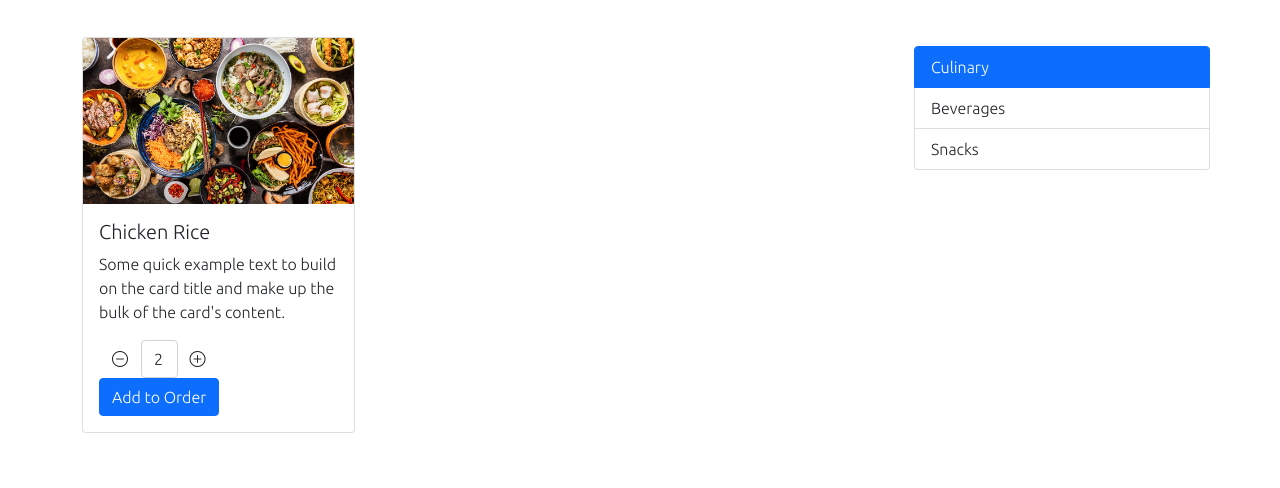
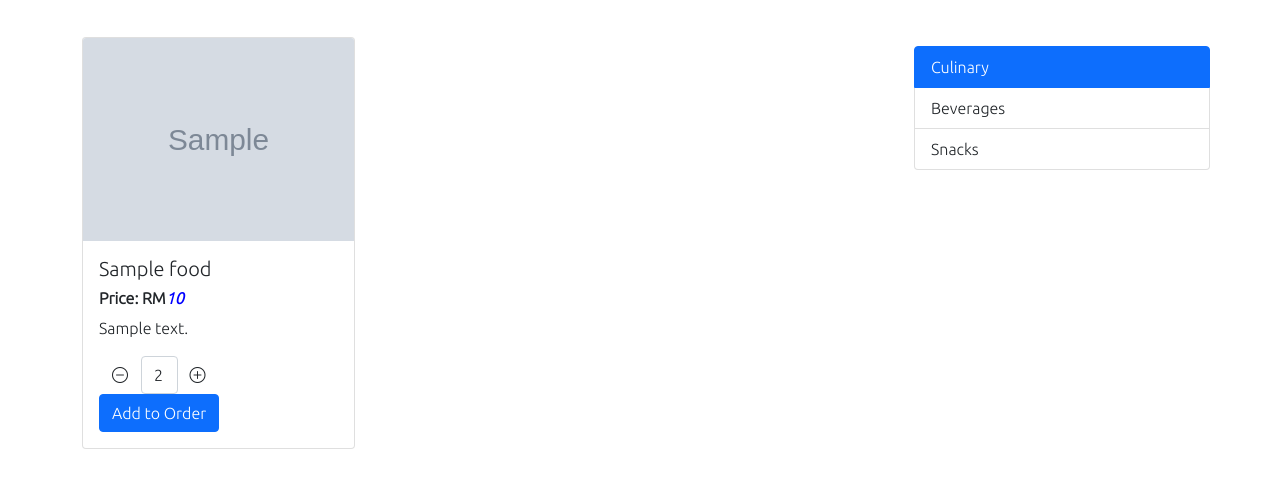
Before and after one commit to desmondweh29/Food-Ordering-System, a PHP site: page /Webtech/menu.php in a window 1280 px wide. Shown: the part 71-559 px from the top of the page. Run offline with PHP 8.4, Linux system fonts and the light colour scheme; tables that the repository leaves empty or names only in its code hold one stand-in row (values such as "Sample post"); grey boxes marked "Sample" are stand-in pictures.

Commit message:
Load db to menu

```diff
--- a/menu.php
+++ b/menu.php
@@ -21,14 +21,18 @@
 <div class="container-lg position-relative">
     <div class="row g-2" id="spacer-2">
 
-    <!-- echo start from here -->
+    <?php
+        $count = 0;
+        while ($row = mysqli_fetch_assoc($result))
+        {
+    ?>
         <div class="col-lg-3 col-md-4">
             <div class="card menu-card">
-                <img src="images/food.jpg" class="card-img-top" alt="...">
+                <img src="images/<?php echo $row["image"]?>" class="card-img-top" alt="...">
                 <div class="card-body">
-                    <h5 class="card-title">Chicken Rice</h5>
-                    <p class="card-text">Some quick example text to build on the card title and make up the bulk of
-                        the card's content.</p>
+                    <h5 class="card-title"><?php echo $row["name"]?></h5>
+                    <h6><b><span>Price: RM</span><span class="price-font"><?php echo $row["price"]?></span></b></h6>
+                    <p class="card-text"><?php echo $row["description"]?></p>
                     <span class="col-6">
                         <div class="btn-group position-static bottom-0 start-50 translate-x">
                             <button type="button" class="btn bi-dash-circle" data-type="minus"></button>
@@ -48,10 +52,17 @@
             <!-- End of .card  -->
         </div>
 
+    <?php
+            $count = $count + 1;
+            if ($count%2 == 0) {
+                echo "<div class=\"w-100\"></div>";
+            }
+        }
+    ?>
+
         <!-- echo end from here -->
 
              <!-- Force next columns to break to new line -->
-             <div class="w-100"></div>
 
 
 
--- a/styles/style.css
+++ b/styles/style.css
@@ -87,3 +87,8 @@
     float: right;
     width: 300px;
 }
+
+.price-font {
+    font-style: italic;
+    color: blue;
+}
```
